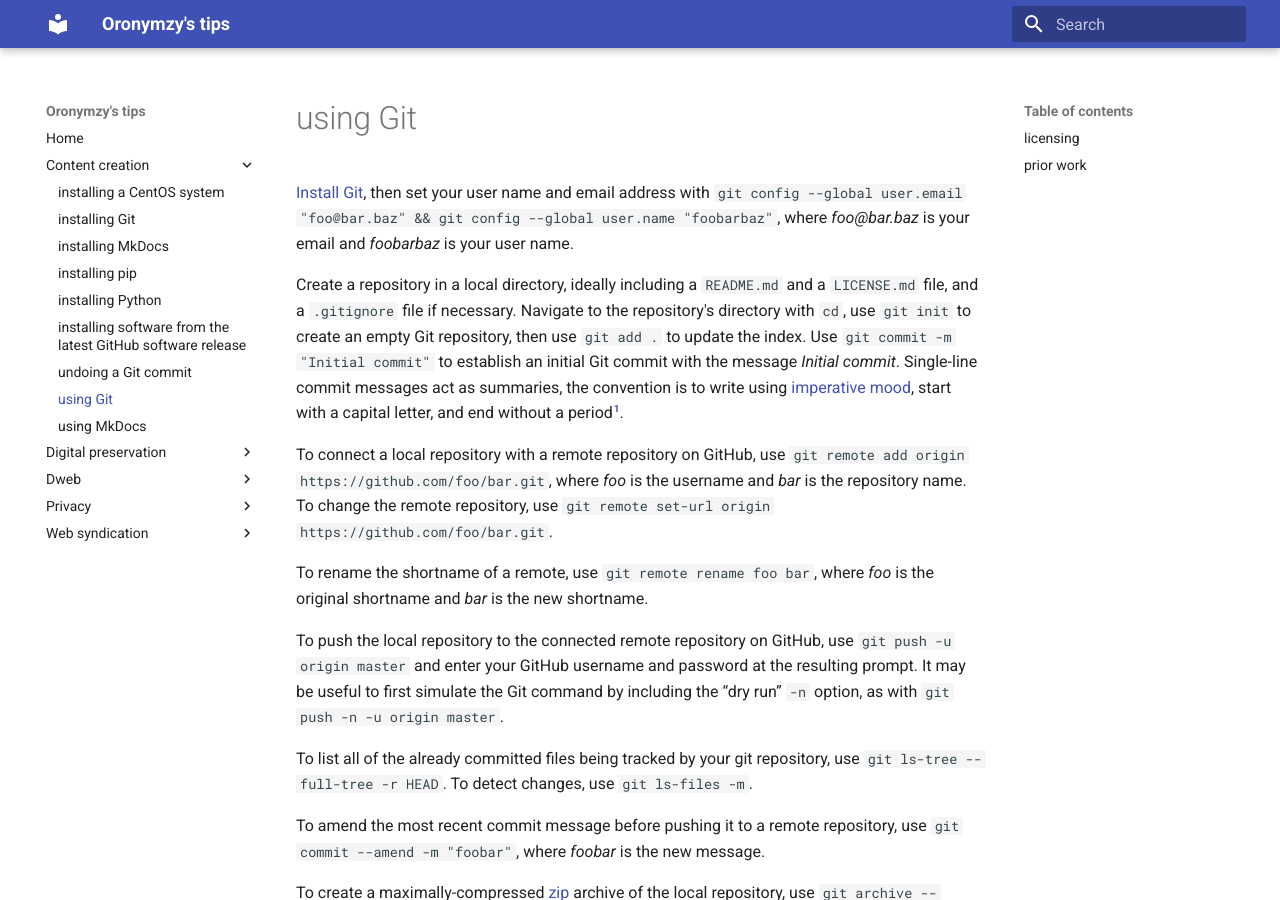
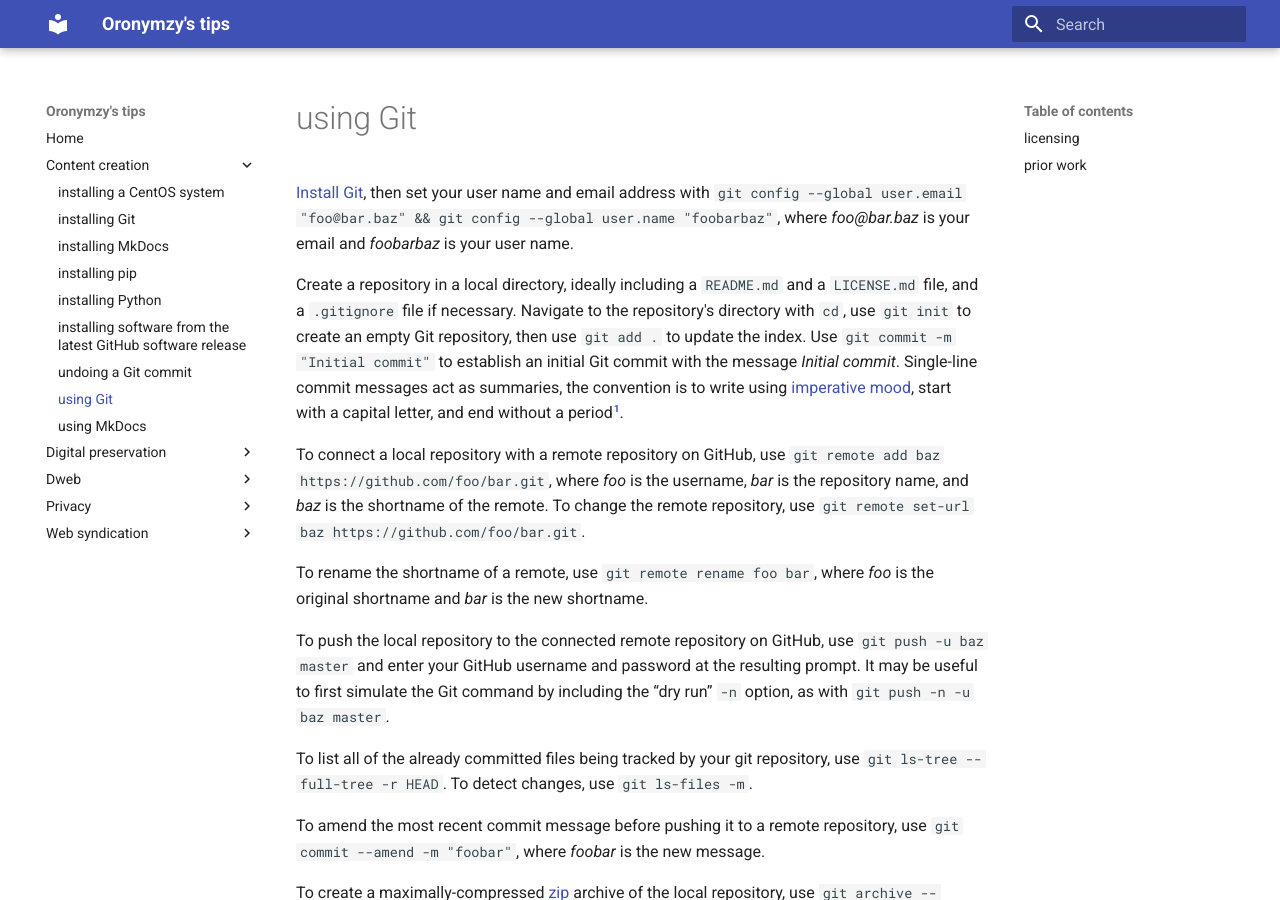
Before and after one commit to oronymzy/tips, an MkDocs documentation site: the page built from docs/usngGit.md, in a window 1280 px wide and 900 px high. Built offline with MkDocs 1.6.1 and Material for MkDocs 9.7.7, drawn with Linux system fonts in a browser that asks for light colours.

Commit message:
Change 'origin' to 'baz'

```diff
--- a/docs/usngGit.md
+++ b/docs/usngGit.md
@@ -3,11 +3,11 @@
 
 Create a repository in a local directory, ideally including a `README.md` and a `LICENSE.md` file, and a `.gitignore` file if necessary. Navigate to the repository's directory with `cd`, use `git init` to create an empty Git repository, then use `git add .` to update the index. Use `git commit -m "Initial commit"` to establish an initial Git commit with the message *Initial commit*. Single-line commit messages act as summaries, the convention is to write using [imperative mood](https://en.wikipedia.org/wiki/Imperative_mood), start with a capital letter, and end without a period[^usngGit1].
 
-To connect a local repository with a remote repository on GitHub, use `git remote add origin https://github.com/foo/bar.git`, where *foo* is the username and *bar* is the repository name. To change the remote repository, use `git remote set-url origin https://github.com/foo/bar.git`.
+To connect a local repository with a remote repository on GitHub, use `git remote add baz https://github.com/foo/bar.git`, where *foo* is the username, *bar* is the repository name, and *baz* is the shortname of the remote. To change the remote repository, use `git remote set-url baz https://github.com/foo/bar.git`.
 
 To rename the shortname of a remote, use `git remote rename foo bar`, where *foo* is the original shortname and *bar* is the new shortname.
 
-To push the local repository to the connected remote repository on GitHub, use `git push -u origin master` and enter your GitHub username and password at the resulting prompt. It may be useful to first simulate the Git command by including the “dry run” `-n` option, as with `git push -n -u origin master`.
+To push the local repository to the connected remote repository on GitHub, use `git push -u baz master` and enter your GitHub username and password at the resulting prompt. It may be useful to first simulate the Git command by including the “dry run” `-n` option, as with `git push -n -u baz master`.
 
 To list all of the already committed files being tracked by your git repository, use `git ls-tree --full-tree -r HEAD`. To detect changes, use `git ls-files -m`.
 
```
